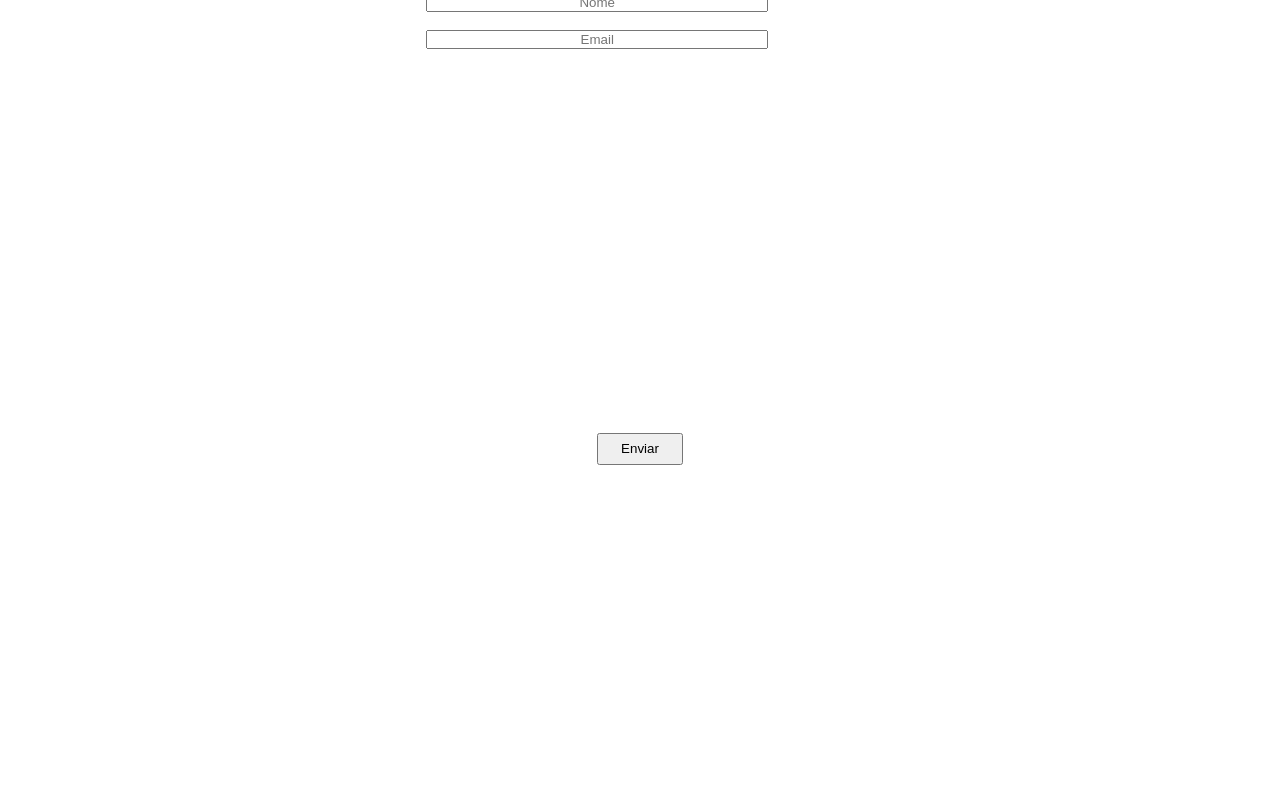
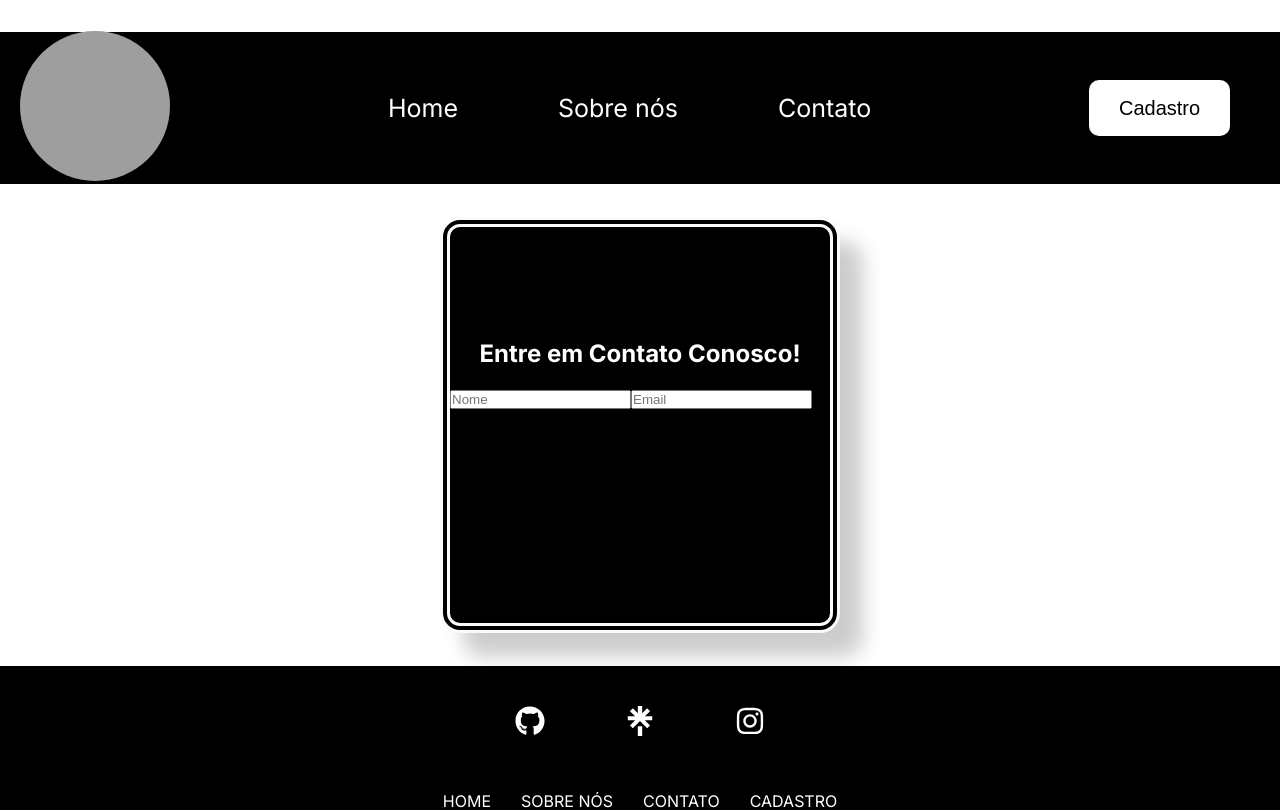
Before and after one commit to aninha306/FrontEnd-projeto-final, a Next.js app: page /contato in a window 1280 px wide. Shown: the top 810 px of the page. Built offline with nearby package versions, Linux system fonts and the light colour scheme; grey boxes are pictures that could not be loaded.

Commit message:
feat: edit page css contato4

```diff
--- a/app/contato/Contato.module.css
+++ b/app/contato/Contato.module.css
@@ -1,69 +1,52 @@
+/* Contato.module.css */
 
-.contato{
-    width: 100%;
-    height: 100%;
+.contato {
     display: flex;
     flex-direction: column;
     align-items: center;
     justify-content: center;
-    height: 100vh;
+    min-height: 100vh;
+    margin-top: 2rem;
+  }
 
-}
+  .card {
+    background-color: rgb(0, 0, 0);
+    width: 25rem;
+    height: 26rem;
+    margin:33px;
+    border: 10px double #fafafa;
+    border-radius: 20px;
+    box-shadow: 23px 24px 20px rgba(0, 0, 0, 0.2);
+  }
 
-.contato h1{
+  .titulo {
+    margin-top: 7rem;
     text-align: center;
     align-items: center;
     justify-content: center;
-    margin-top: 8rem;
-    font-size: 2rem;
-    margin-bottom: 1rem;
-    color: #000;
-    box-shadow: darkgrey;
-    border-radius: 2rem;
+    color: #ffffff;
+    font-size: 24px;
+    margin-bottom: 20px;
+  }
 
-}
+  .enviarMsg {
+    width: 100%;
+    padding: 10px;
+    margin-bottom: 15px;
+    border-radius: 4px;
+    border: 1px solid #ccc;
+  }
 
-.contato p{
-    font-size: 1.2rem;
-    margin-bottom: 1rem;
-}
+  .enviarMsg {
+    background-color: #007bff;
+    color: #fff;
+    padding: 10px 20px;
+    border: none;
+    border-radius: 4px;
+    cursor: pointer;
+    transition: background-color 0.3s ease;
+  }
 
-.contato a{
-    font-size: 1.2rem;
-    color: #fff;
-    background-color: #000;
-    padding: 0.5rem 1rem;
-    border-radius: 0.25rem;
-    text-decoration: none;
-}
-
-.contato a:hover{
-    background-color: #fff;
-    color: #000;
-}
-
-.nome{
-    width: 80%;
-    height: 13%;
-    text-align: center;
-    align-items: center;
-    justify-content: center;
-    margin-bottom: 1rem;
-}
-
-.email{
-    width: 80%;
-    height: 13%;
-    text-align: center;
-    align-items: center;
-    justify-content: center;
-    margin-bottom: 1rem;
-}
-
-.enviarMsg{
-    width: 20%;
-    height: 2rem;
-    margin-top: 3rem;
-    margin-bottom: 1rem;
-    margin-bottom: 5rem;
-}
+  .enviarMsg:hover {
+    background-color: #868585;
+  }
```
Also changed, not shown: app/page.jsx (+9 -9 lines).
